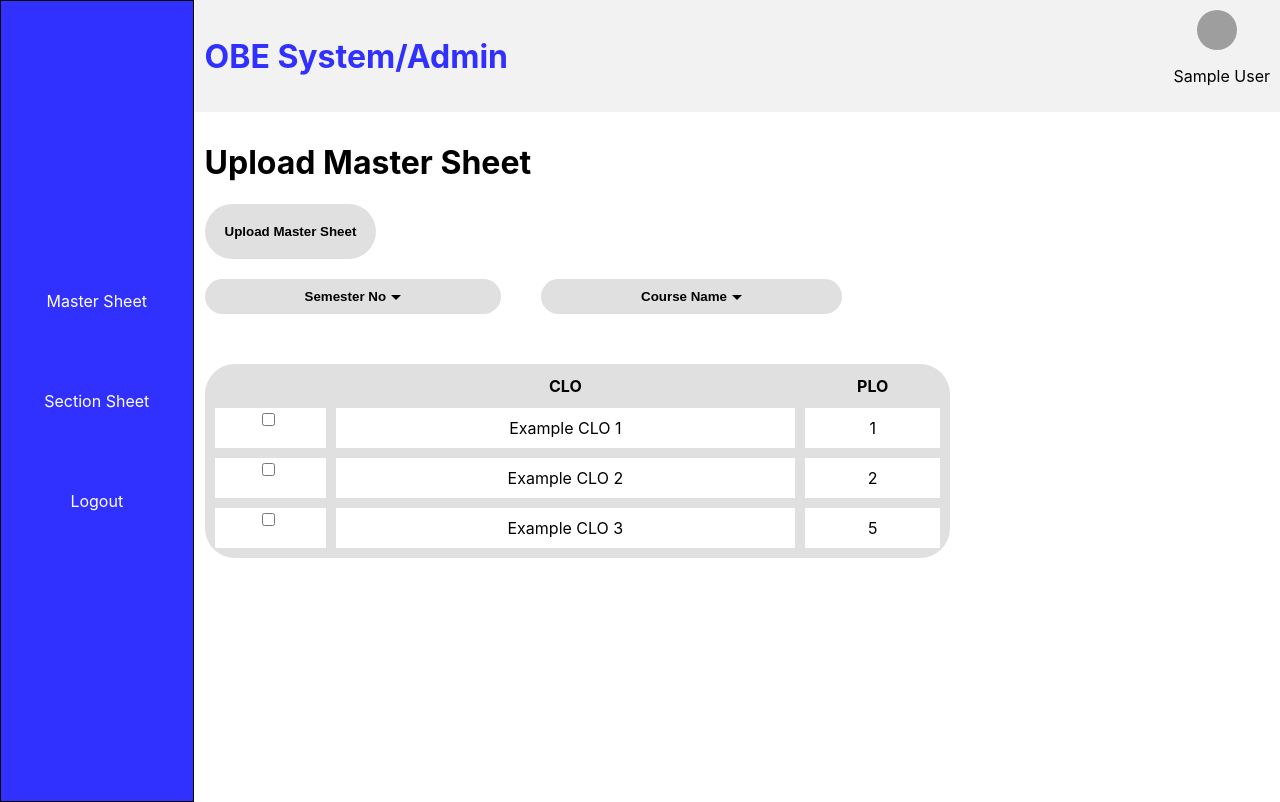
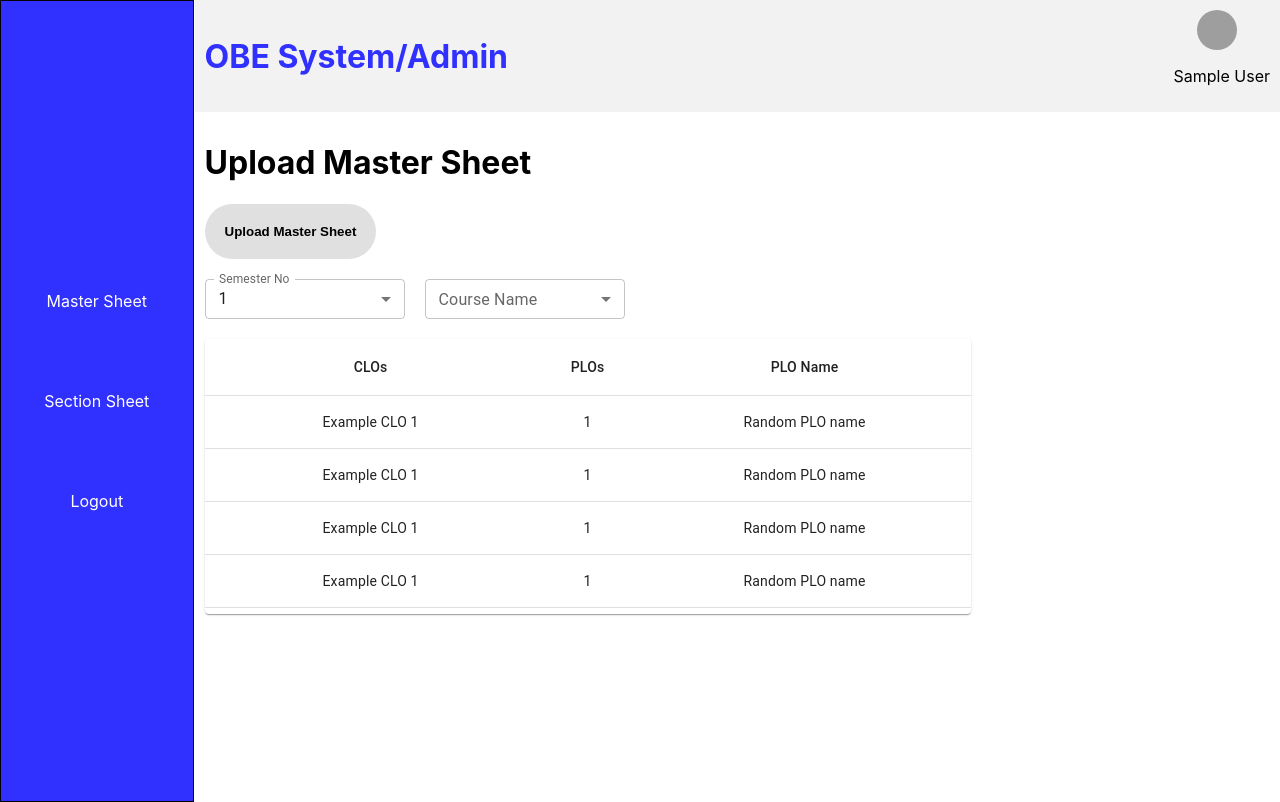
Before and after one commit to rattlesnakexd/intelligentOBE-System, a React (Create React App) app: page /master-sheet in a window 1280 px wide. Built offline with nearby package versions, Linux system fonts and the light colour scheme; sample sign-in values are in the browser's storage; grey boxes are pictures that could not be loaded.

Commit message:
Dropdown and table updated

```diff
--- a/src/Components/table/table.css
+++ b/src/Components/table/table.css
@@ -1,4 +1,4 @@
-table {
+/* table {
     border-collapse: separate;
     border-spacing: 10px 10px;
     width: 100%;
@@ -26,3 +26,4 @@ table {
   table td input[type="checkbox"] {
     margin-right: 8px;
   }
+   */
--- a/src/Components/table/table.js
+++ b/src/Components/table/table.js
@@ -1,33 +1,54 @@
 import React from "react";
+import Table from '@mui/material/Table';
+import TableBody from '@mui/material/TableBody';
+import TableCell from '@mui/material/TableCell';
+import TableContainer from '@mui/material/TableContainer';
+import TableHead from '@mui/material/TableHead';
+import TableRow from '@mui/material/TableRow';
+import Paper from '@mui/material/Paper';
 import "./table.css";
 
-function Table({ columns, data, checkBox }) {
+function TableComponent({ columns, rows}) {
   return (
-    <table>
-      <thead>
-        <tr>
-          {checkBox && <th></th>} {/* Render the checkbox column only when checkBox is true */}
-          {columns.map((column, index) => (
-            <th key={index}>{column}</th>
-          ))}
-        </tr>
-      </thead>
-      <tbody>
-        {data.map((row, index) => (
-          <tr key={index}>
-            {checkBox && ( /* Render the checkbox cell only when checkBox is true */
-              <td>
-                <input type="checkbox" />
-              </td>
-            )}
-            {columns.map((column, index) => (
-              <td key={index}>{row[column]}</td>
-            ))}
-          </tr>
-        ))}
-      </tbody>
-    </table>
+    <Paper sx={{ width: '100%', overflow: 'hidden' }}>
+      <TableContainer sx={{ maxHeight: 275 }}>
+        <Table stickyHeader aria-label="sticky table">
+          <TableHead>
+            <TableRow>
+              {columns.map((column) => (
+                <TableCell
+                  key={column.id}
+                  align={column.align}
+                  style={{ minWidth: column.minWidth }}
+                >
+                  {column.label}
+                </TableCell>
+              ))}
+            </TableRow>
+          </TableHead>
+          <TableBody>
+            {rows
+              .map((row) => {
+                return (
+                  <TableRow hover role="checkbox" tabIndex={-1} key={row.code}>
+                    {columns.map((column) => {
+                      const value = row[column.id];
+                      return (
+                        <TableCell key={column.id} align={column.align}>
+                          {column.format && typeof value === 'number'
+                            ? column.format(value)
+                            : value}
+                        </TableCell>
+                      );
+                    })}
+                  </TableRow>
+                );
+              })}
+          </TableBody>
+        </Table>
+      </TableContainer>
+    </Paper>
   );
 }
 
-export default Table;
+export default TableComponent;
--- a/src/Pages/AdminHome/AdminHome.js
+++ b/src/Pages/AdminHome/AdminHome.js
@@ -1,19 +1,23 @@
-import React, { useState, useContext } from "react";
-import { FontAwesomeIcon } from "@fortawesome/react-fontawesome";
-import { faPlus, faTrash, faEdit } from "@fortawesome/free-solid-svg-icons";
+import React, { useState } from "react";
 import VerticalNavbar from "../../Components/navbar/navbar";
 import TopBar from "../../Components/topbar/topbar";
 import Button from "../../Components/button/button";
-import DropdownMenu from "../../Components/dropDown Menu/dropDown";
-import Modal from "../../Components/modal/modal";
+import InputLabel from "@mui/material/InputLabel";
+import FormControl from "@mui/material/FormControl";
+import Select from "@mui/material/Select";
+import MenuItem from "@mui/material/MenuItem";
 import './AdminHome.css'
-import Table from "../../Components/table/table";
+import TableComponent from "../../Components/table/table";
 import { useUser } from '../../Context/UserContext';
 
 function AdminHome(props){
     const { user } = useUser();
     const name = user?.name
-    const [opneModal, setOpenModal] = useState(false);
+    const [semester, setSemester] = useState(1);
+
+    const handleChange = (event) => {
+        setSemester(event.target.value);
+    };
 
     const navbarItems = [
         { id: 1, label: 'Master Sheet', url: '/master-sheet' },
@@ -22,16 +26,35 @@ function AdminHome(props){
     ];
 
     const topbarName = "Admin";
-    const columns = ["CLO", "PLO"];
+    const columns = [
+        {
+            id: "clos",
+            label: "CLOs",
+            minWidth: 300,
+            align: "center"
+        },
+        {
+            id: "plos",
+            label: "PLOs",
+            minWidth: 70,
+            align: "center"
+        },
+        {
+            id: "plosName",
+            label: "PLO Name",
+            minWidth: 300,
+            align: "center"
+        },
+    ];
     const data = [
-        { CLO: "Example CLO 1", PLO: "1" },
-        { CLO: "Example CLO 2", PLO: "2" },
-        { CLO: "Example CLO 3", PLO: "5" },
+        { id: 1,clos: "Example CLO 1", plos: "1", plosName: "Random PLO name" },
+        { id: 2,clos: "Example CLO 1", plos: "1", plosName: "Random PLO name" },
+        { id: 3,clos: "Example CLO 1", plos: "1", plosName: "Random PLO name" },
+        { id: 4,clos: "Example CLO 1", plos: "1", plosName: "Random PLO name" },
+        { id: 5,clos: "Example CLO 1", plos: "1", plosName: "Random PLO name" },
+        { id: 6,clos: "Example CLO 1", plos: "1", plosName: "Random PLO name" },
+        { id: 7,clos: "Example CLO 1", plos: "1", plosName: "Random PLO name" },
     ];
-
-    const handleModal = () => {
-        setOpenModal(true);
-    }
 
     return (
         <div className="admin-home-container">
@@ -46,15 +69,45 @@ function AdminHome(props){
                     <h1>Upload Master Sheet</h1>
                     <Button label={"Upload Master Sheet"}></Button>
                     <div className="lists">
-                        <DropdownMenu label={"Semester No"}></DropdownMenu>
-                        <DropdownMenu label={"Course Name"}></DropdownMenu>
+                        <FormControl variant="outlined" style={{width: 200, marginRight: 20}} size="small">
+                            <InputLabel htmlFor="semester-select">Semester No</InputLabel>
+                            <Select
+                                label="Semester No"
+                                inputProps={{
+                                    name: "semester",
+                                    id: "semester-select",
+                                }}
+                                value={semester} // Set the value to the state
+                                onChange={handleChange} // Add the onChange handler
+                            >
+                                <MenuItem value={1}>1</MenuItem>
+                                <MenuItem value={2}>2</MenuItem>
+                                <MenuItem value={3}>3</MenuItem>
+                                <MenuItem value={4}>4</MenuItem>
+                                <MenuItem value={5}>5</MenuItem>
+                                <MenuItem value={6}>6</MenuItem>
+                                <MenuItem value={7}>7</MenuItem>
+                                <MenuItem value={8}>8</MenuItem>
+                            </Select>
+                        </FormControl>
+                        <FormControl variant="outlined" style={{width: 200}} size="small">
+                            <InputLabel htmlFor="course-select">Course Name</InputLabel>
+                            <Select
+                                label="Course Name"
+                                inputProps={{
+                                    name: "course",
+                                    id: "course-select",
+                                }}
+                            >
+                                <MenuItem value={1}>Course 1</MenuItem>
+                                <MenuItem value={2}>Course 2</MenuItem>
+                                <MenuItem value={3}>Course 3</MenuItem>
+                            </Select>
+                        </FormControl>
                     </div>
                     <div className="table">
-                        <div className="table-data">
-                            <Table columns={columns} data={data} checkBox={true}></Table>
-                        </div>
                         <div>
-                            {opneModal && <Modal opneModal={opneModal} setOpenModal={setOpenModal} />}
+                            <TableComponent columns={columns} rows={data}/>
                         </div>
                     </div>
                 </div>
--- a/src/Pages/UploadSheet/UploadSheet.css
+++ b/src/Pages/UploadSheet/UploadSheet.css
@@ -36,7 +36,7 @@
 .table{
     flex-direction: row;
     display: flex;
-    margin-top: 50px;
+    margin-top: 20px;
 }
 
 .table-data{
--- a/src/Pages/section/section.js
+++ b/src/Pages/section/section.js
@@ -1,35 +1,51 @@
 import React,{useState} from "react";
-import { FontAwesomeIcon } from "@fortawesome/react-fontawesome";
-import { faPlus, faTrash, faEdit } from "@fortawesome/free-solid-svg-icons";
 import VerticalNavbar from "../../Components/navbar/navbar";
-import Modal from "../../Components/modal/modal";
 import TopBar from "../../Components/topbar/topbar";
 import Button from "../../Components/button/button";
-import DropdownMenu from "../../Components/dropDown Menu/dropDown";
 import './section.css'
-import Table from "../../Components/table/table";
+import TableComponent from "../../Components/table/table";
 import {useUser} from "../../Context/UserContext"
+import InputLabel from "@mui/material/InputLabel";
+import FormControl from "@mui/material/FormControl";
+import Select from "@mui/material/Select";
+import MenuItem from "@mui/material/MenuItem";
 
 function Section(){
     const {user} = useUser();
     const name = user?.name
-    const [opneModal, setOpenModal] = useState(false);
-
     const navbarItems = [
         { id: 1, label: 'Master Sheet', url: '/master-sheet' },
         { id: 2, label: 'Section Sheet', url: '/section-sheet' },
         { id: 3, label: 'Logout', url: '/' },
       ];
     const topbarName = 'Admin';
-    const columns = ["Course", "Section", "Teacher"];
+    const columns = [
+        {
+            id: "course",
+            label: "Course",
+            minWidth: 270,
+            align: "center"
+        },
+        {
+            id: "section",
+            label: "Section",
+            minWidth: 70,
+            align: "center",
+        },
+        {
+            id: "teacher",
+            label: "Teacher",
+            minWidth: 270,
+            align: "center",
+        }
+    ];
     const data = [
-      { Course: "Programming Fundamental", Section: "A", Teacher: "Abdullah Sohail" },
-      { Course: "Programming Fundamental", Section: "B", Teacher: "Abdullah Sohail" },
-      { Course: "Programming Fundamental", Section: "C", Teacher: "Abdullah Sohail" },
+      { id: 1,course: "Programming Fundamental", section: "A", teacher: "Abdullah Sohail" },
+      { id: 2,course: "Programming Fundamental", section: "B", teacher: "Abdullah Sohail" },
+      { id: 3,course: "Programming Fundamental", section: "C", teacher: "Abdullah Sohail" },
+      { id: 3,course: "Programming Fundamental", section: "C", teacher: "Abdullah Sohail" },
+      { id: 3,course: "Programming Fundamental", section: "C", teacher: "Abdullah Sohail" },
     ];
-    const handleModal = () => {
-        setOpenModal(true);
-    }
 
     return(
         <div className="section-container">
@@ -45,29 +61,24 @@ function Section(){
             <h1>Upload Section Sheet</h1>
             <Button label={"Upload Section Sheet"}></Button>
             <div className="lists">
-                <DropdownMenu label={"Course Code"}></DropdownMenu>
+            <FormControl variant="outlined" style={{width: 200}} size="small">
+                            <InputLabel htmlFor="course-select">Course Name</InputLabel>
+                            <Select
+                                label="Course Name"
+                                inputProps={{
+                                    name: "course",
+                                    id: "course-select",
+                                }}
+                            >
+                                <MenuItem value={1}>Course 1</MenuItem>
+                                <MenuItem value={2}>Course 2</MenuItem>
+                                <MenuItem value={3}>Course 3</MenuItem>
+                            </Select>
+                        </FormControl>
             </div>
             <div className="table">
                 <div className="table-data">
-                    <Table columns={columns} data={data} checkBox={true}></Table>
-
-                </div>
-                <div className="table-actions">
-                <button className="simple-button">
-                                <FontAwesomeIcon icon={faPlus}
-                                onClick={handleModal}/>
-                            </button>
-                            <button className="simple-button">
-                                <FontAwesomeIcon icon={faTrash}
-                                onClick={handleModal} />
-                            </button>
-                            <button className="simple-button">
-                                <FontAwesomeIcon icon={faEdit}
-                                onClick={handleModal}/>
-                            </button>
-                </div>
-                <div>
-                    {opneModal && <Modal opneModal={opneModal} setOpenModal={setOpenModal} />}
+                    <TableComponent columns={columns} rows={data} />
                 </div>
             </div>
             </div>
```
